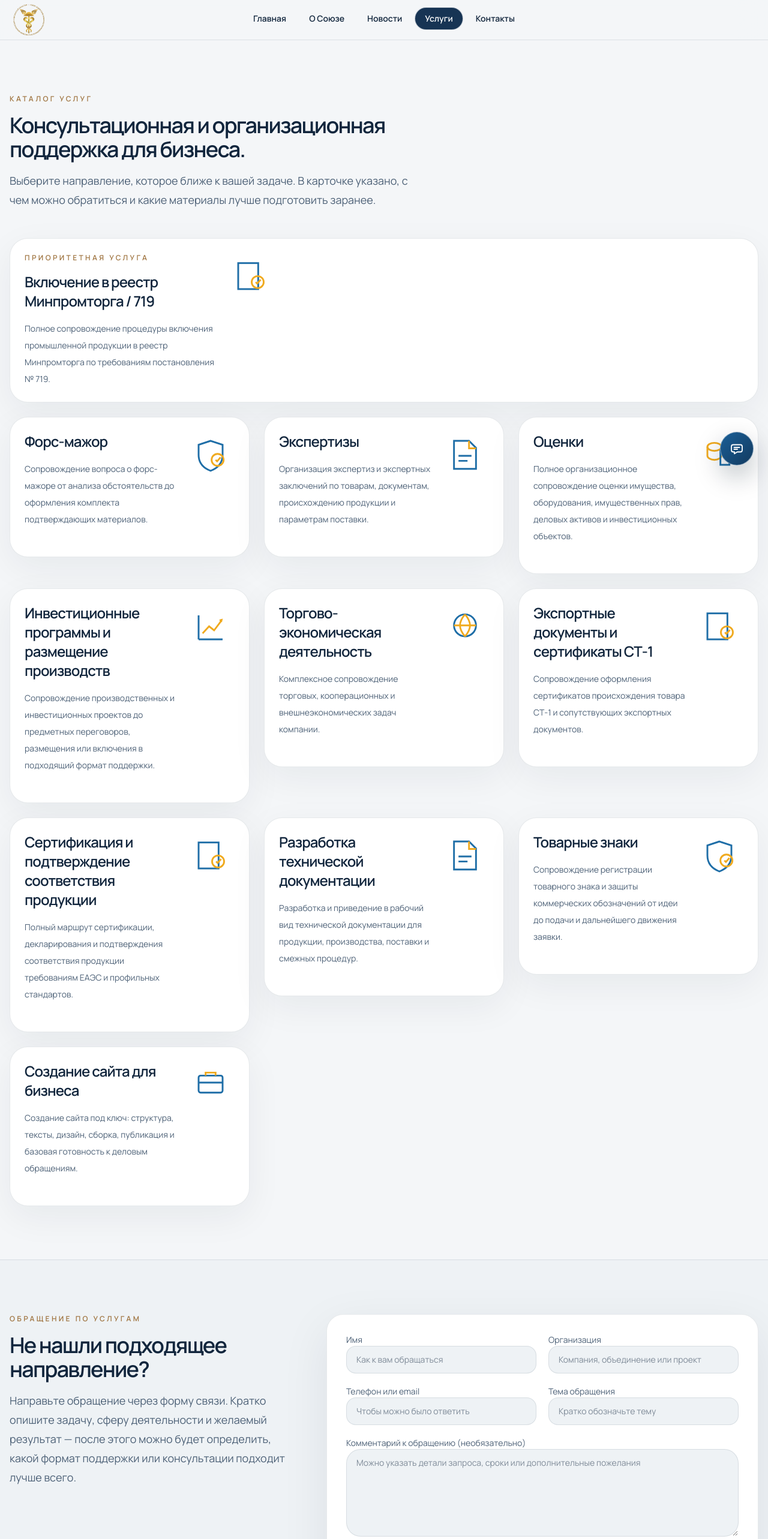
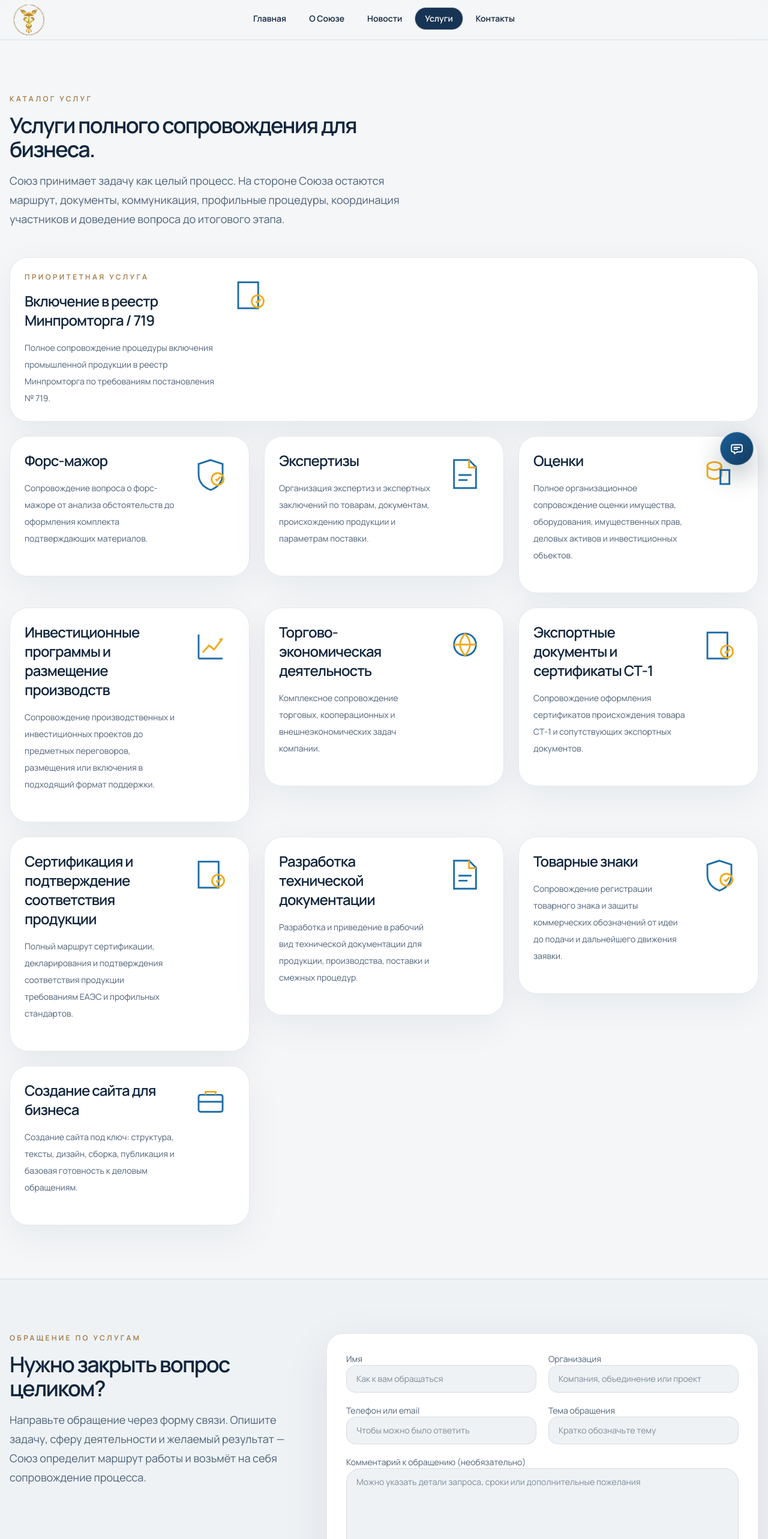
Before and after one commit to alexroshkovdky-oss/TPPZO, a Next.js app: page /partnership in a window 1280 px wide. Shown: the top 2566 px of the page at 60% size. Built offline with nearby package versions, Linux system fonts and the light colour scheme.

Commit message:
Update services-showcase.tsx

```diff
--- a/src/components/services-showcase.tsx
+++ b/src/components/services-showcase.tsx
@@ -75,8 +75,8 @@ export function ServicesShowcase({
         <div className="site-container space-y-12">
           <SectionHeading
             eyebrow="Каталог услуг"
-            title="Консультационная и организационная поддержка для бизнеса."
-            description="Выберите направление, которое ближе к вашей задаче. В карточке указано, с чем можно обратиться и какие материалы лучше подготовить заранее."
+            title="Услуги полного сопровождения для бизнеса."
+            description="Союз принимает задачу как целый процесс. На стороне Союза остаются маршрут, документы, коммуникация, профильные процедуры, координация участников и доведение вопроса до итогового этапа."
           />
 
           <div className="grid items-start gap-6 lg:grid-cols-2 xl:grid-cols-3">
@@ -187,7 +187,7 @@ export function ServicesShowcase({
                                 : "border-[var(--color-deep)]/35 text-[var(--color-deep)] hover:border-[var(--color-deep)] hover:text-[var(--color-ink)]"
                             }`}
                           >
-                            Обсудить услугу
+                            Оставить заявку на сопровождение
                           </button>
                         </div>
                       </div>
@@ -208,8 +208,8 @@ export function ServicesShowcase({
         <div className="site-container grid gap-12 lg:grid-cols-[minmax(0,0.8fr)_minmax(0,1.2fr)]">
           <SectionHeading
             eyebrow="Обращение по услугам"
-            title="Не нашли подходящее направление?"
-            description="Направьте обращение через форму связи. Кратко опишите задачу, сферу деятельности и желаемый результат — после этого можно будет определить, какой формат поддержки или консультации подходит лучше всего."
+            title="Нужно закрыть вопрос целиком?"
+            description="Направьте обращение через форму связи. Опишите задачу, сферу деятельности и желаемый результат — Союз определит маршрут работы и возьмёт на себя сопровождение процесса."
           />
 
           <ContactForm selectedSubject={selectedSubject} />
```
